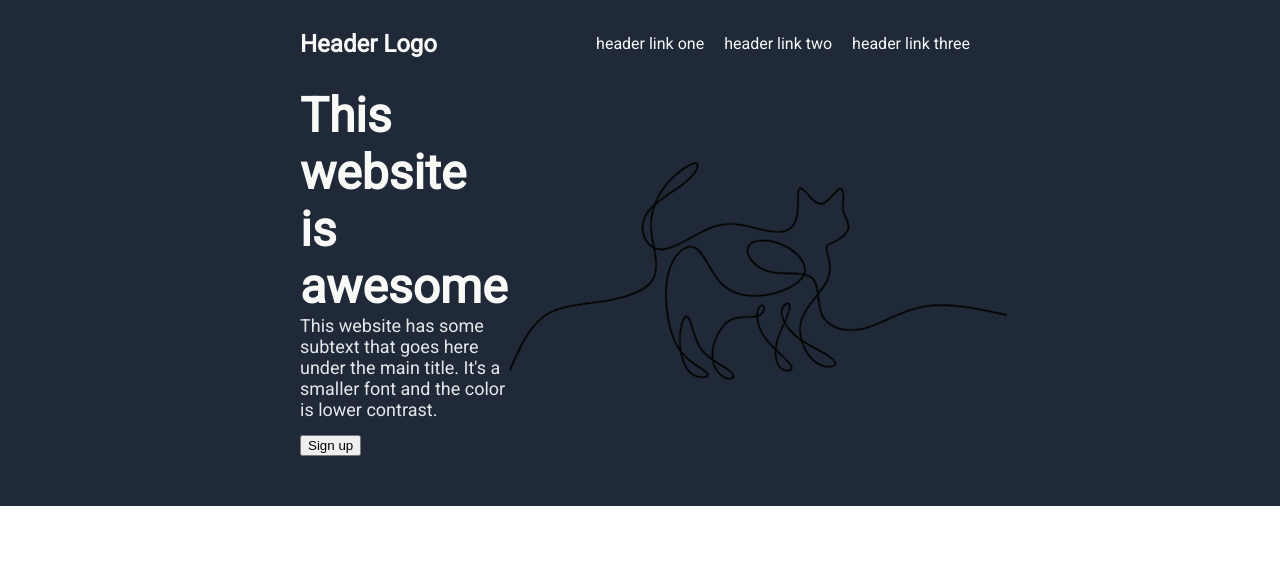
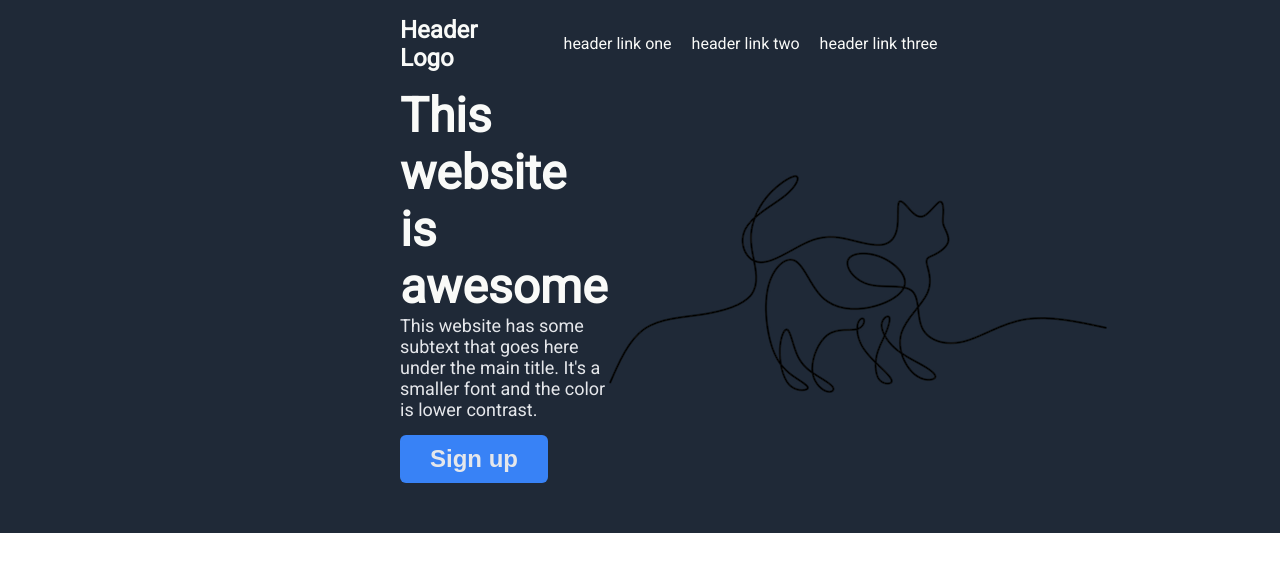
Before and after one commit to harry-lkl/odin_landing_page, a plain HTML site: page index.html in a window 1280 px wide. Drawn offline with Linux system fonts and the light colour scheme.

Commit message:
finalize nav bar and hero section styling

```diff
--- a/index.css
+++ b/index.css
@@ -10,12 +10,12 @@
 }
 
 .headerLogo{
-    margin-left: 300px;
+    margin-left: 400px;
 }
 
 .menu {
     display: flex;
-    margin-right: 300px;
+    margin-right: 400px;
 }
 
 .menuItems{
@@ -39,7 +39,7 @@
     justify-content: center;
     align-items: flex-start;
     width: 50%;
-    margin-left: 300px;
+    margin-left: 400px;
     margin-bottom: 50px;
 }
 
@@ -57,6 +57,13 @@
 
 .heroButton {
     margin-top: 15px;
+    background-color: #3882F6;
+    color: #e5e7eb;
+    font-weight: bold;
+    font-size: 24px;
+    padding: 10px 30px 10px 30px;
+    border-radius: 6px;
+    border: 0;
 }
 
 .heroImage {
@@ -64,6 +71,6 @@
     justify-content: center;
     align-items: center;
     width: 50%;
-    margin-right: 300px;
+    margin-right: 400px;
     margin-bottom: 50px;
 }
```
Also changed, not shown: index.html (+1 -0 lines).
